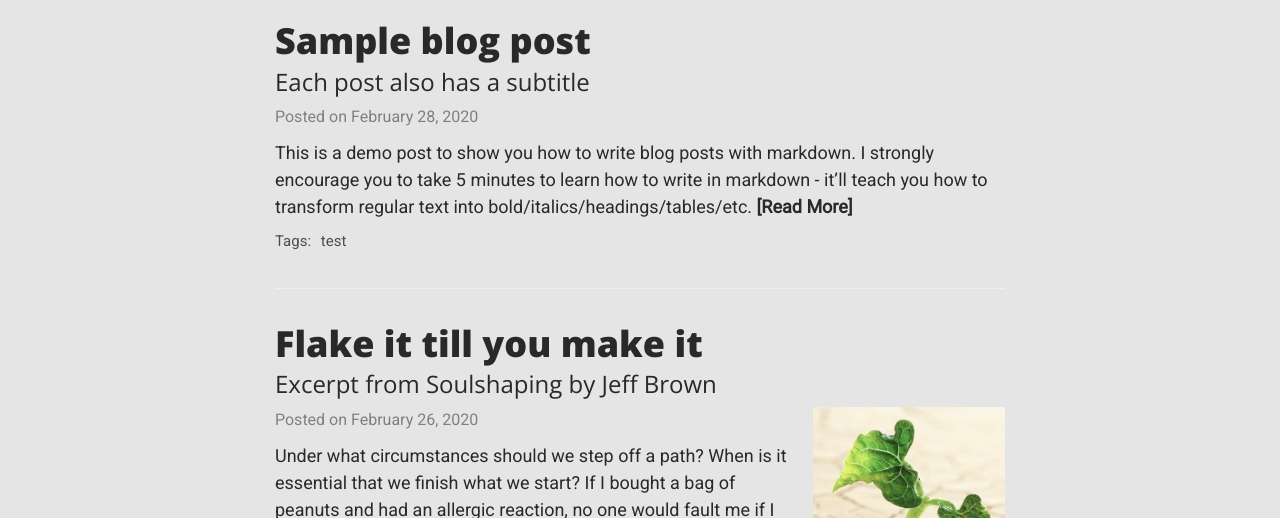
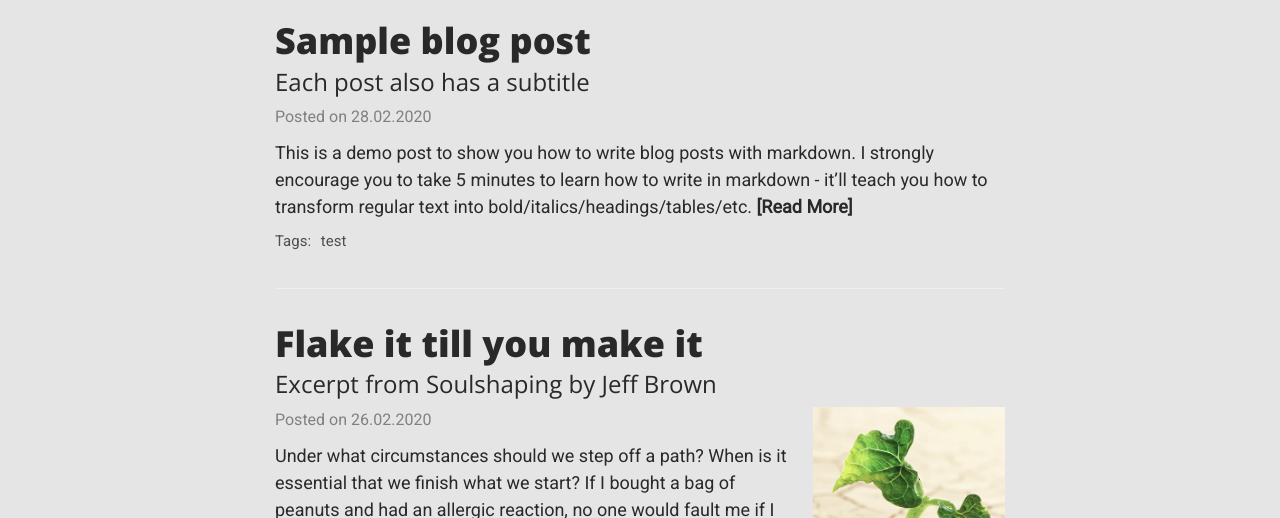
Before and after one commit to UncleJammer/unclejammer.github.io, a Jekyll site: the page built from index.html, in a window 1280 px wide and 1251 px high. Shown: the part 323-841 px from the top of the window. Built offline with Jekyll 4.4.1, drawn with Linux system fonts in a browser that asks for light colours; nearby versions of some CDN libraries; the list of posts is cut into pages by our own code; comment, search, counter and statistics services are not loaded; part of the change alters nothing that is shown.

```diff
--- a/_config.yml
+++ b/_config.yml
@@ -204,7 +204,8 @@ footer-hover-col: "#0085A1"
 # --- Misc --- #
 
 # Ruby Date Format to show dates of posts
-date_format: "%B %-d, %Y"
+# date_format: "%B %-d, %Y"
+date_format: "%-d.%m.%Y"
 
 # Facebook App ID
 #fb_app_id: ""
```
